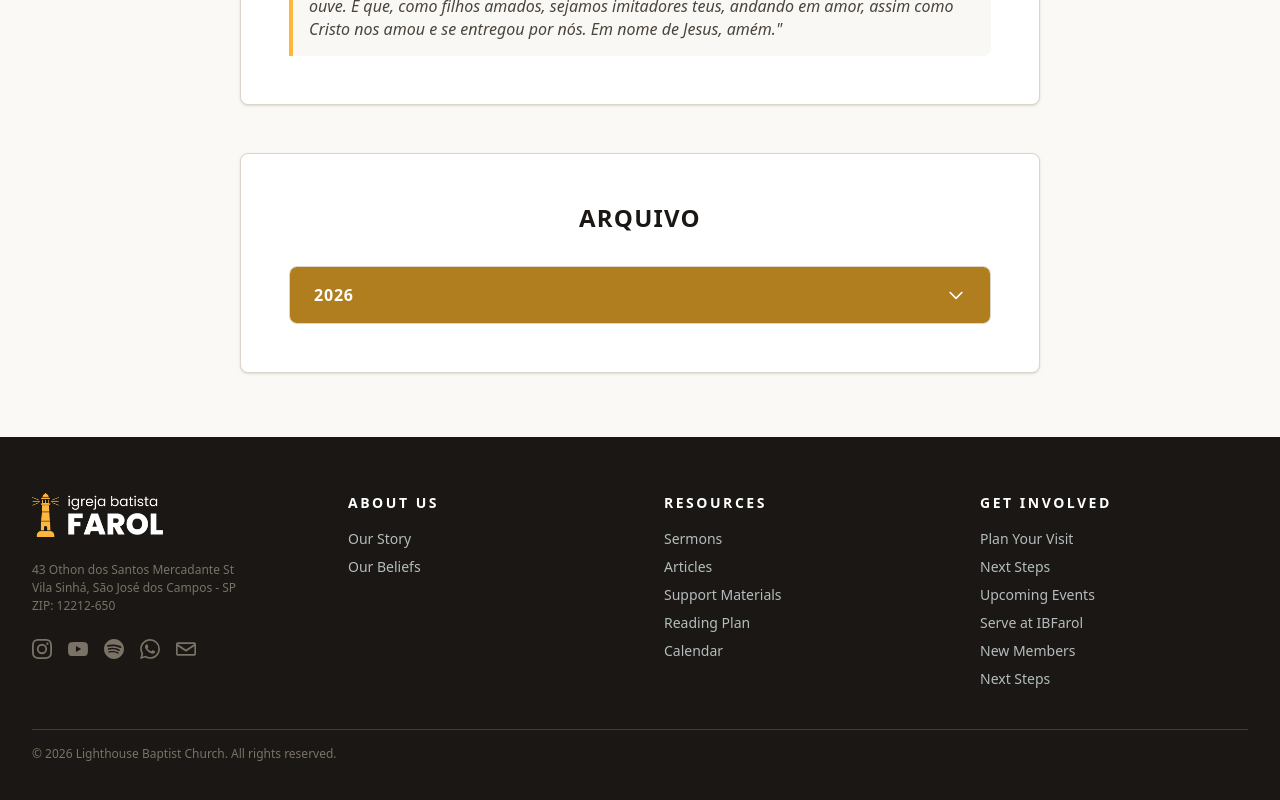
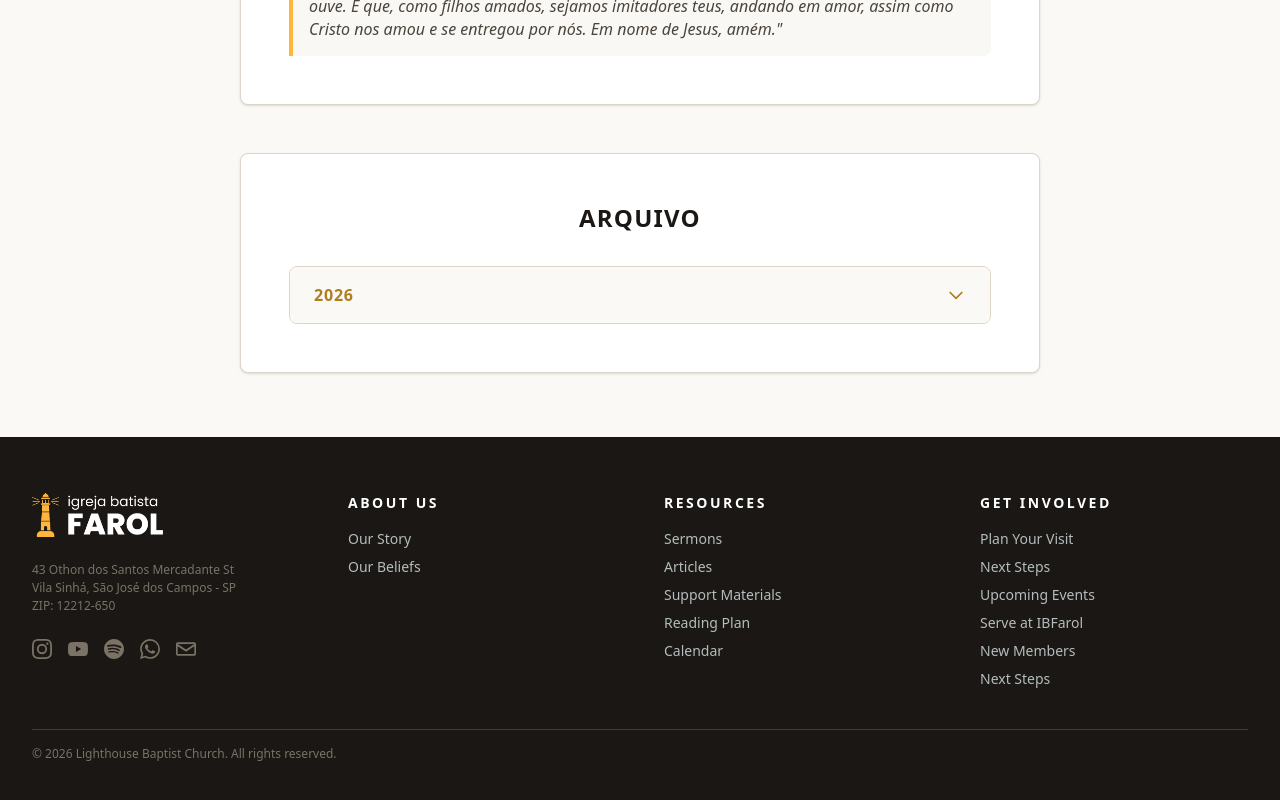
Before and after one commit to danbuck84/ibfarol, a Next.js app: page /en/recursos in a window 1280 px wide. Shown: the part 1938-2738 px from the top of the page. Built offline with nearby package versions, Linux system fonts and the light colour scheme.

Commit message:
style: change year accordion background to FAF9F5 and text to golden

```diff
--- a/src/components/ReadingPlan.tsx
+++ b/src/components/ReadingPlan.tsx
@@ -96,7 +96,7 @@ export default function ReadingPlan({ compact = false }: { compact?: boolean })
                 <div key={year} className="border border-brand-hairline rounded-lg overflow-hidden">
                   <button
                     onClick={() => setExpandedYear(expandedYear === year ? null : year)}
-                    className="w-full text-left px-6 py-4 bg-brand-primary-ink hover:bg-brand-primary-ink/90 transition-colors flex justify-between items-center font-bold text-white uppercase tracking-wider"
+                    className="w-full text-left px-6 py-4 bg-[#FAF9F5] hover:bg-brand-canvas-soft transition-colors flex justify-between items-center font-bold text-brand-primary-ink uppercase tracking-wider"
                   >
                     <span>{year}</span>
                     <svg className={`w-5 h-5 transform transition-transform ${expandedYear === year ? 'rotate-180' : ''}`} fill="none" stroke="currentColor" viewBox="0 0 24 24"><path strokeLinecap="round" strokeLinejoin="round" strokeWidth={2} d="M19 9l-7 7-7-7" /></svg>
```
